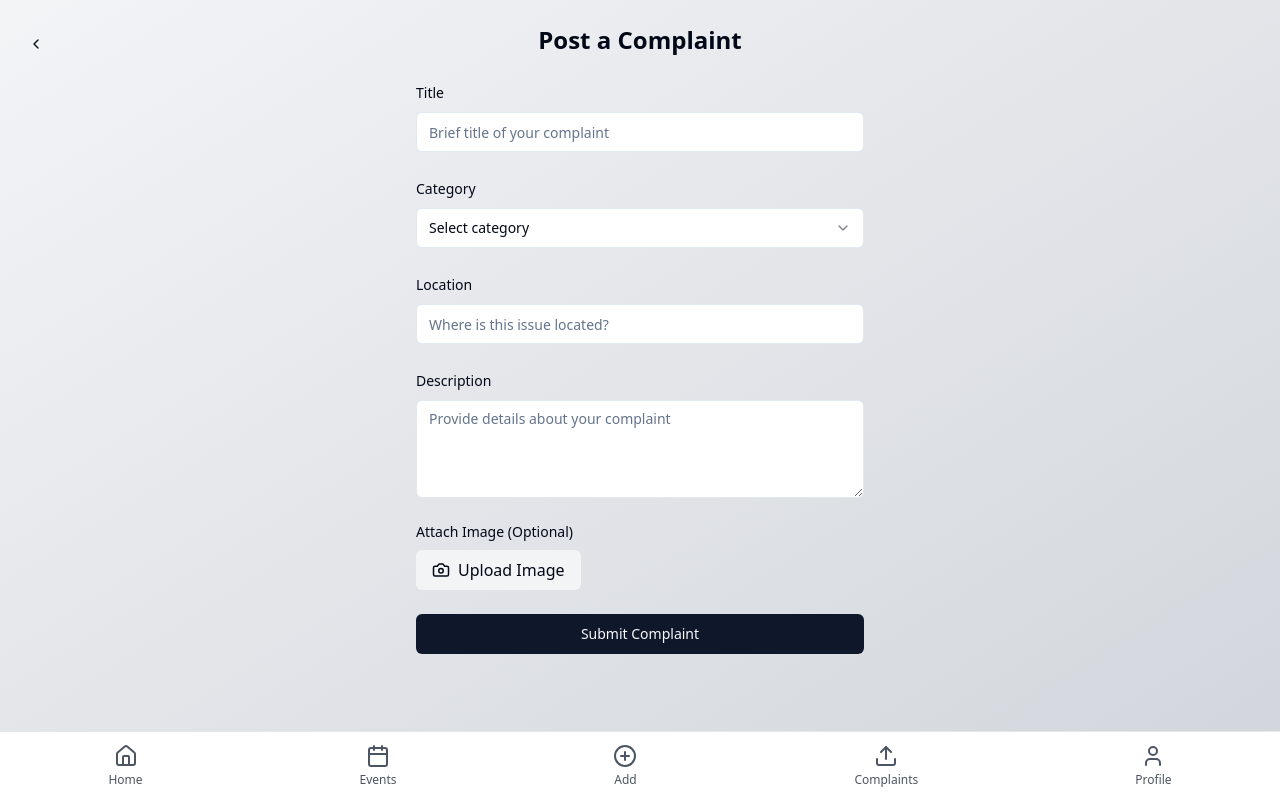
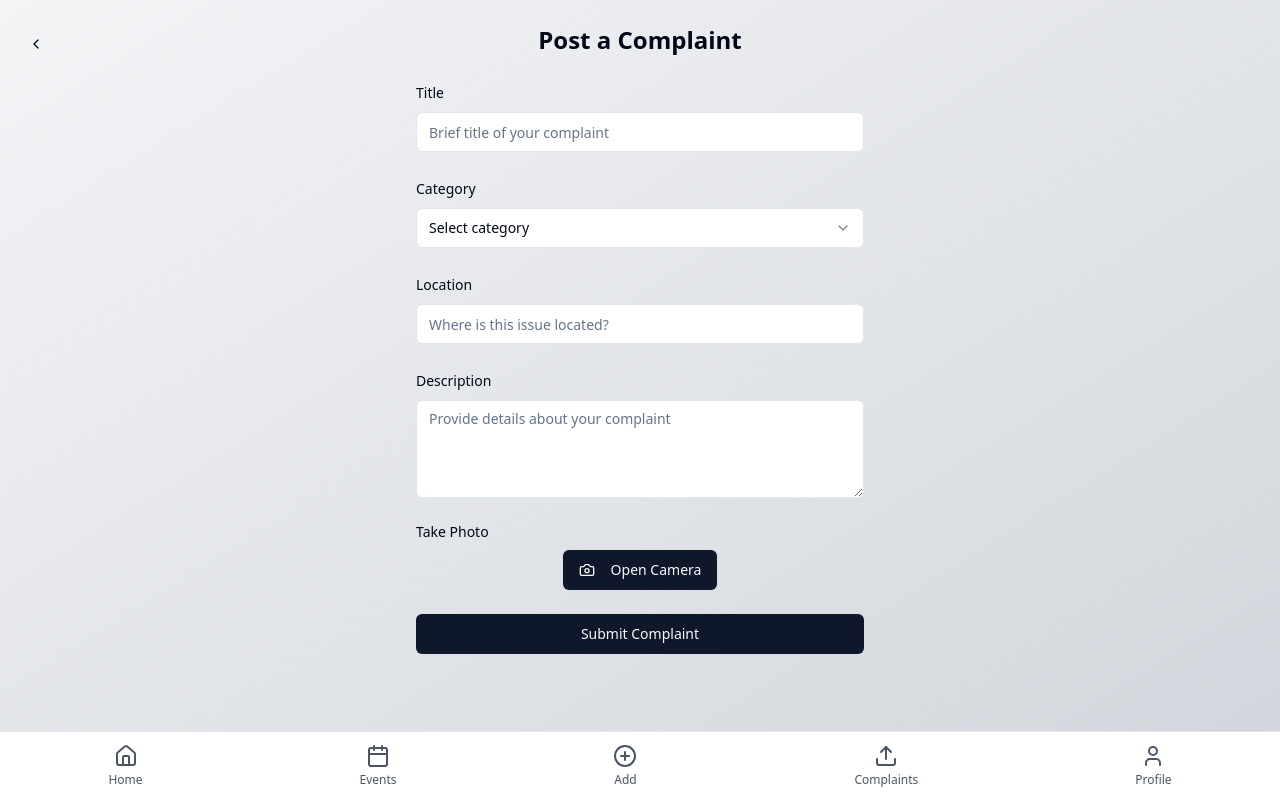
Before and after one commit to Lokesh-g12321/simple-auth-backend-kit, a React (Vite) app: page /post in a window 1280 px wide. Built offline with nearby package versions, Linux system fonts and the light colour scheme.

Commit message:
Refactor: Allow camera access only
Update the image upload functionality to only allow taking pictures from the camera.

```diff
--- a/src/pages/PostPage.tsx
+++ b/src/pages/PostPage.tsx
@@ -1,4 +1,5 @@
-import { useState, ChangeEvent } from "react";
+
+import { useState, useEffect, useRef } from "react";
 import { Button } from "@/components/ui/button";
 import { Input } from "@/components/ui/input";
 import { Textarea } from "@/components/ui/textarea";
@@ -21,18 +22,54 @@ const PostPage = () => {
   const [location, setLocation] = useState("");
   const [image, setImage] = useState<string | null>(null);
   const [isSubmitting, setIsSubmitting] = useState(false);
+  const [isCameraActive, setIsCameraActive] = useState(false);
+  const videoRef = useRef<HTMLVideoElement>(null);
+  const streamRef = useRef<MediaStream | null>(null);
 
-  const handleImageChange = (e: ChangeEvent<HTMLInputElement>) => {
-    const file = e.target.files?.[0];
-    if (file) {
-      const reader = new FileReader();
-      reader.onloadend = () => {
-        const result = reader.result as string;
-        setImage(result);
-      };
-      reader.readAsDataURL(file);
+  const startCamera = async () => {
+    try {
+      const stream = await navigator.mediaDevices.getUserMedia({
+        video: { facingMode: 'environment' }
+      });
+      if (videoRef.current) {
+        videoRef.current.srcObject = stream;
+        streamRef.current = stream;
+      }
+      setIsCameraActive(true);
+    } catch (error) {
+      toast({
+        title: "Camera Error",
+        description: "Unable to access camera. Please make sure you've granted permission.",
+        variant: "destructive",
+      });
     }
   };
+
+  const stopCamera = () => {
+    if (streamRef.current) {
+      streamRef.current.getTracks().forEach(track => track.stop());
+      streamRef.current = null;
+    }
+    setIsCameraActive(false);
+  };
+
+  const capturePhoto = () => {
+    if (videoRef.current) {
+      const canvas = document.createElement('canvas');
+      canvas.width = videoRef.current.videoWidth;
+      canvas.height = videoRef.current.videoHeight;
+      canvas.getContext('2d')?.drawImage(videoRef.current, 0, 0);
+      const photoUrl = canvas.toDataURL('image/jpeg');
+      setImage(photoUrl);
+      stopCamera();
+    }
+  };
+
+  useEffect(() => {
+    return () => {
+      stopCamera();
+    };
+  }, []);
 
   const handleSubmit = async (e: React.FormEvent) => {
     e.preventDefault();
@@ -131,33 +168,49 @@ const PostPage = () => {
 
           <div className="space-y-2">
             <label className="block text-sm font-medium">
-              Attach Image (Optional)
+              Take Photo
             </label>
-            <div className="flex items-center gap-4">
-              <label className="flex items-center gap-2 cursor-pointer bg-gray-100 hover:bg-gray-200 transition-colors px-4 py-2 rounded-md">
-                <Camera size={18} />
-                <span>Upload Image</span>
-                <Input
-                  type="file"
-                  accept="image/*"
-                  className="hidden"
-                  onChange={handleImageChange}
+            <div className="flex flex-col items-center gap-4">
+              {isCameraActive ? (
+                <>
+                  <video
+                    ref={videoRef}
+                    autoPlay
+                    playsInline
+                    className="w-full max-w-sm rounded-lg border"
                   />
-              </label>
+                  <div className="flex gap-2">
+                    <Button type="button" onClick={capturePhoto}>
+                      <Camera className="mr-2" />
+                      Capture Photo
+                    </Button>
+                    <Button type="button" variant="outline" onClick={stopCamera}>
+                      Cancel
+                    </Button>
+                  </div>
+                </>
+              ) : (
+                <div className="flex flex-col items-center gap-4">
+                  <Button type="button" onClick={startCamera}>
+                    <Camera className="mr-2" />
+                    Open Camera
+                  </Button>
                   {image && (
                     <div className="relative">
                       <img
                         src={image}
-                    alt="Preview"
-                    className="h-16 w-16 object-cover rounded-md"
+                        alt="Captured"
+                        className="h-48 w-48 object-cover rounded-lg"
                       />
                       <button
                         type="button"
-                    className="absolute -top-2 -right-2 bg-red-500 text-white rounded-full w-5 h-5 flex items-center justify-center text-xs"
+                        className="absolute -top-2 -right-2 bg-red-500 text-white rounded-full w-6 h-6 flex items-center justify-center"
                         onClick={() => setImage(null)}
                       >
                         ×
                       </button>
+                    </div>
+                  )}
                 </div>
               )}
             </div>
```
Lines whose indentation alone changed are shown as unchanged.
